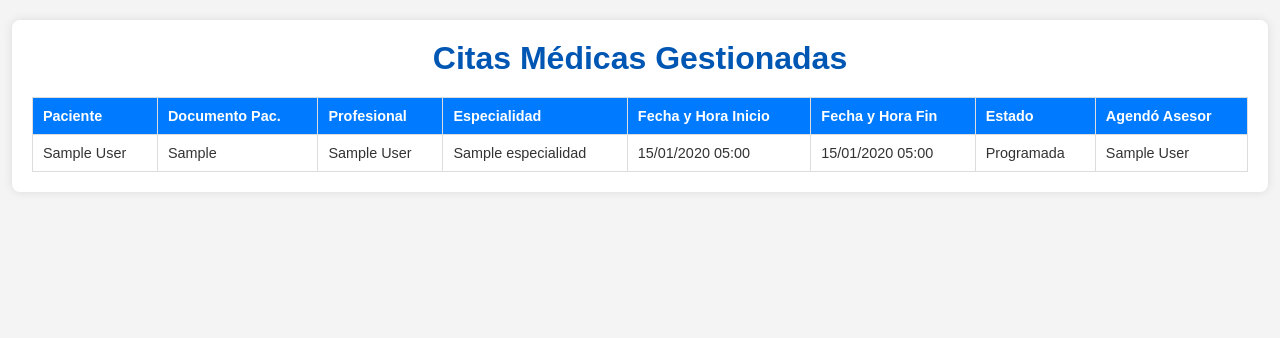
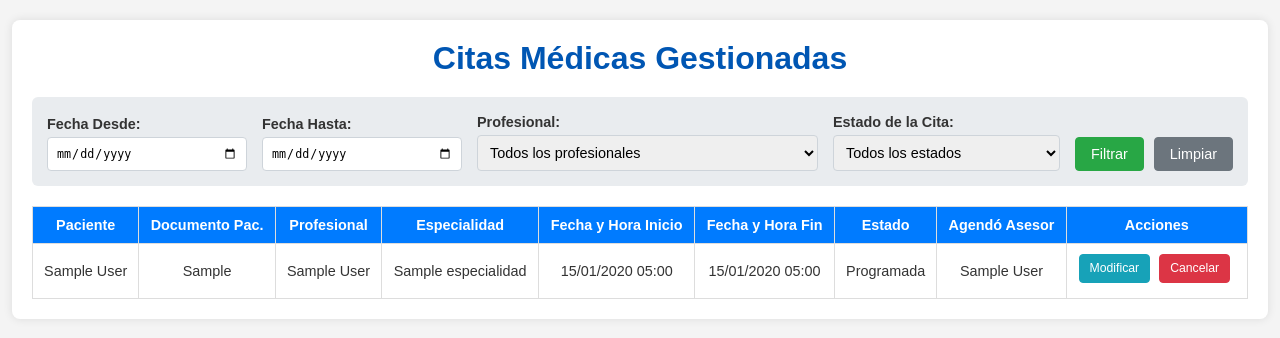
Before and after one commit to kevinagredojara/Sistema-Agendamiento-Citas, a Django app: page /agendamiento/citas-gestionadas/ in a window 1280 px wide. Shown: the part 46-384 px from the top of the page. Run offline with Django 5.2, Linux system fonts and the light colour scheme; a user stored in the database is signed in; tables that the repository leaves empty hold one stand-in row (values such as "Sample post").

Commit message:
HU-ASE-009: Implementa listado y filtrado básico de citas gestionadas por asesor

```diff
--- a/agendamiento/forms.py
+++ b/agendamiento/forms.py
@@ -1,7 +1,8 @@
 # agendamiento/forms.py
 from django import forms
 from django.contrib.auth.models import User
-from .models import Paciente, ProfesionalSalud, Especialidad
+# Asegúrate de que ProfesionalSalud y Cita estén importados si no lo están ya
+from .models import Paciente, ProfesionalSalud, Especialidad, Cita
 from datetime import date
 from django.utils import timezone
 
@@ -71,16 +72,18 @@ class ConsultaDisponibilidadForm(forms.Form):
         queryset=ProfesionalSalud.objects.filter(user_account__is_active=True).order_by('user_account__last_name', 'user_account__first_name'),
         label="Profesional de la Salud",
         empty_label="Seleccione un profesional...",
-        widget=forms.Select(attrs={'class': 'form-control'})
+        widget=forms.Select(attrs={'class': 'form-control'}),
+        required=True # Lo mantenemos requerido para la consulta de disponibilidad
     )
     fecha = forms.DateField(
         widget=forms.DateInput(attrs={'type': 'date', 'class': 'form-control'}),
-        label="Fecha para la Consulta"
+        label="Fecha para la Consulta",
+        required=True # Lo mantenemos requerido para la consulta de disponibilidad
     )
 
     def __init__(self, *args, **kwargs):
         super(ConsultaDisponibilidadForm, self).__init__(*args, **kwargs)
-        self.fields['profesional'].label_from_instance = lambda obj: f"{obj.user_account.last_name}, {obj.user_account.first_name} ({obj.especialidad.nombre_especialidad})"
+        self.fields['profesional'].label_from_instance = lambda obj: f"{obj.user_account.get_full_name()} ({obj.especialidad.nombre_especialidad})"
 
     def clean_fecha(self):
         fecha_seleccionada = self.cleaned_data.get('fecha')
@@ -89,24 +92,54 @@ class ConsultaDisponibilidadForm(forms.Form):
             raise forms.ValidationError("No se puede seleccionar una fecha pasada. Por favor, elija una fecha actual o futura.")
         return fecha_seleccionada
 
-# FORMULARIO PARA BUSCAR PACIENTE POR DOCUMENTO
 class BuscarPacientePorDocumentoForm(forms.Form):
     numero_documento = forms.CharField(
         label="Número de Documento del Paciente",
-        max_length=20, # Debe coincidir con el max_length del modelo Paciente
-        required=True, # Hacemos que sea requerido para la búsqueda
+        max_length=20,
+        required=True,
         widget=forms.TextInput(attrs={'class': 'form-control', 'placeholder': 'Ingrese el documento a buscar'})
     )
 
-# ELIMINAMOS O COMENTAMOS SelectPacienteForm ya que no lo usaremos en este flujo por ahora
-# class SelectPacienteForm(forms.Form):
-#     paciente = forms.ModelChoiceField(
-#         queryset=Paciente.objects.filter(user_account__is_active=True).order_by('user_account__last_name', 'user_account__first_name'),
-#         label="Seleccionar Paciente",
-#         empty_label="Seleccione un paciente...",
-#         widget=forms.Select(attrs={'class': 'form-control'})
-#     )
-#
-#     def __init__(self, *args, **kwargs):
-#         super(SelectPacienteForm, self).__init__(*args, **kwargs)
-#         self.fields['paciente'].label_from_instance = lambda obj: f"{obj.user_account.last_name}, {obj.user_account.first_name} (Doc: {obj.numero_documento})"
+# NUEVO FORMULARIO PARA FILTROS DE CITAS 👇
+class CitaFilterForm(forms.Form):
+    fecha_desde = forms.DateField(
+        label='Fecha Desde',
+        required=False,
+        widget=forms.DateInput(attrs={'type': 'date', 'class': 'form-control'})
+    )
+    fecha_hasta = forms.DateField(
+        label='Fecha Hasta',
+        required=False,
+        widget=forms.DateInput(attrs={'type': 'date', 'class': 'form-control'})
+    )
+    profesional = forms.ModelChoiceField(
+        queryset=ProfesionalSalud.objects.filter(user_account__is_active=True).order_by('user_account__last_name', 'user_account__first_name'),
+        required=False,
+        label='Profesional',
+        empty_label="Todos los profesionales", # Para permitir no filtrar por profesional
+        widget=forms.Select(attrs={'class': 'form-control'})
+    )
+    # Construimos las opciones para el estado, añadiendo una opción para "Todos"
+    ESTADOS_FILTRO_CHOICES = [('', 'Todos los estados')] + Cita.ESTADOS_CITA
+    estado_cita = forms.ChoiceField(
+        choices=ESTADOS_FILTRO_CHOICES,
+        required=False,
+        label='Estado de la Cita',
+        widget=forms.Select(attrs={'class': 'form-control'})
+    )
+
+    def __init__(self, *args, **kwargs):
+        super(CitaFilterForm, self).__init__(*args, **kwargs)
+        # Personalizar la etiqueta del profesional si es necesario, similar a ConsultaDisponibilidadForm
+        self.fields['profesional'].label_from_instance = lambda obj: f"{obj.user_account.get_full_name()} ({obj.especialidad.nombre_especialidad})"
+        # Podríamos añadir más personalizaciones o validaciones clean_() aquí si fueran necesarias,
+        # por ejemplo, para asegurar que fecha_hasta no sea anterior a fecha_desde.
+
+    def clean(self):
+        cleaned_data = super().clean()
+        fecha_desde = cleaned_data.get("fecha_desde")
+        fecha_hasta = cleaned_data.get("fecha_hasta")
+
+        if fecha_desde and fecha_hasta and fecha_hasta < fecha_desde:
+            self.add_error('fecha_hasta', "La fecha 'hasta' no puede ser anterior a la fecha 'desde'.")
+        return cleaned_data
--- a/agendamiento/templates/agendamiento/visualizar_citas_gestionadas.html
+++ b/agendamiento/templates/agendamiento/visualizar_citas_gestionadas.html
@@ -8,8 +8,12 @@
         body { font-family: sans-serif; margin: 0; padding: 0; background-color: #f4f4f4; color: #333; }
         header { background-color: #0056b3; color: white; padding: 10px 20px; display: flex; justify-content: space-between; align-items: center; }
         header .header-title { font-size: 1.2em; font-weight: bold; }
-        header a, header button { color: white; text-decoration: none; background-color: #007bff; padding: 5px 10px; border-radius: 4px; font-size: 0.9em; margin-left: 10px; border: none; cursor: pointer;}
-        header a:hover, header button:hover { background-color: #0056b3; }
+        header a, header button.header-btn {
+            color: white; text-decoration: none; background-color: #007bff;
+            padding: 5px 10px; border-radius: 4px; font-size: 0.9em;
+            margin-left: 10px; border: none; cursor: pointer;
+        }
+        header a:hover, header button.header-btn:hover { background-color: #0056b3; }
         .container { background-color: #fff; padding: 20px; border-radius: 8px; box-shadow: 0 0 10px rgba(0,0,0,0.1); max-width: 95%; margin: 20px auto; }
         h1 { color: #0056b3; text-align: center; margin-top: 0; margin-bottom: 20px;}
         .messages { list-style-type: none; padding: 0; margin: 0 0 20px 0; text-align: center; }
@@ -18,17 +22,89 @@
         .messages li.error { background-color: #f8d7da; color: #721c24; border-color: #f5c6cb; }
         .messages li.info { background-color: #d1ecf1; color: #0c5460; border-color: #bee5eb; }
         .messages li.warning { background-color: #fff3cd; color: #856404; border-color: #ffeeba; }
+
+        /* Estilos para el formulario de filtros */
+        .filter-form {
+            background-color: #e9ecef;
+            padding: 15px;
+            border-radius: 6px;
+            margin-bottom: 20px;
+            display: flex; /* Para alinear campos horizontalmente */
+            flex-wrap: wrap; /* Permitir que los campos pasen a la siguiente línea si no caben */
+            gap: 15px; /* Espacio entre campos del filtro */
+            align-items: flex-end; /* Alinear elementos al final para que el botón quede bien */
+        }
+        .filter-form p { /* Django forms .as_p genera párrafos */
+            margin: 0; /* Quitar margen por defecto de los párrafos del form */
+            flex-grow: 1; /* Permitir que los campos crezcan */
+            min-width: 200px; /* Ancho mínimo para cada campo de filtro */
+        }
+        .filter-form label {
+            display: block;
+            margin-bottom: 5px;
+            font-weight: bold;
+            font-size: 0.9em;
+        }
+        .filter-form input[type="date"],
+        .filter-form select {
+            width: 100%; /* Hacer que los campos usen el ancho disponible en su 'p' */
+            padding: 8px;
+            border: 1px solid #ced4da;
+            border-radius: 4px;
+            box-sizing: border-box; /* Importante para que padding no aumente el width total */
+            font-size: 0.9em;
+        }
+        .filter-form .form-buttons { /* Contenedor para los botones del filtro */
+            display: flex;
+            gap: 10px;
+            align-items: center; /* Alinear con la base de los campos */
+             margin-top: 25px; /* Espacio si los labels están arriba */
+        }
+        .filter-form button, .filter-form a.button-link {
+            padding: 8px 15px;
+            font-size: 0.9em;
+            border-radius: 4px;
+            text-decoration: none;
+            cursor: pointer;
+            border: none;
+        }
+        .filter-form button[type="submit"] {
+            background-color: #28a745; /* Verde */
+            color: white;
+            border: 1px solid #28a745;
+        }
+        .filter-form button[type="submit"]:hover {
+            background-color: #218838;
+        }
+        .filter-form a.button-link { /* Para el botón de limpiar */
+            background-color: #6c757d; /* Gris */
+            color: white;
+            border: 1px solid #6c757d;
+        }
+        .filter-form a.button-link:hover {
+            background-color: #5a6268;
+        }
+
         table { width: 100%; border-collapse: collapse; margin-top: 20px; }
-        th, td { border: 1px solid #ddd; padding: 10px; text-align: left; font-size: 0.9em; vertical-align: top;}
+        th, td {
+            border: 1px solid #ddd;
+            padding: 10px;
+            text-align: center;
+            font-size: 0.9em;
+            vertical-align: middle;
+        }
         th { background-color: #007bff; color: white; }
         tr:nth-child(even) { background-color: #f2f2f2; }
         .no-citas { text-align: center; color: #777; margin-top: 30px; font-size: 1.1em; }
-        .button-link {
+
+        .action-button {
             display: inline-block;
-            padding: 6px 12px;
-            font-size: 14px;
+            padding: 5px 10px;
+            margin-right: 5px;
+            margin-bottom: 5px;
+            font-size: 0.85em;
             font-weight: 400;
-            line-height: 1.42857143;
+            line-height: 1.4;
             text-align: center;
             white-space: nowrap;
             vertical-align: middle;
@@ -37,14 +113,20 @@
             border-radius: 4px;
             text-decoration: none;
         }
+        .button-modify { color: #fff; background-color: #17a2b8; border-color: #17a2b8; }
+        .button-modify:hover { background-color: #138496; border-color: #117a8b; }
+        .button-cancel { color: #fff; background-color: #dc3545; border-color: #dc3545; }
+        .button-cancel:hover { background-color: #c82333; border-color: #bd2130; }
+
         .button-primary { color: #fff; background-color: #007bff; border-color: #007bff; }
         .button-primary:hover { background-color: #0056b3; border-color: #0056b3;}
+
         .header-user-info { display: flex; align-items: center; }
         .header-user-info strong { margin-right: 15px; }
         .header-user-info .button-change-password { background-color: #ffc107; color: #212529; }
         .header-user-info .button-change-password:hover { background-color: #e0a800; }
-        .header-user-info .button-logout { background-color: #dc3545; }
-        .header-user-info .button-logout:hover { background-color: #c82333; }
+        .header-user-info form button.header-btn { background-color: #dc3545; }
+        .header-user-info form button.header-btn:hover { background-color: #c82333; }
     </style>
 </head>
 <body>
@@ -53,10 +135,10 @@
         <div class="header-user-info">
             {% if user.is_authenticated %}
                 <strong>Usuario: {{ user.username }}</strong>
-                <a href="{% url 'agendamiento:password_change' %}" class="button-change-password">Cambiar Contraseña</a>
+                <a href="{% url 'agendamiento:password_change' %}" class="button-change-password header-btn">Cambiar Contraseña</a>
                 <form method="post" action="{% url 'agendamiento:logout' %}" style="display: inline; margin-left: 10px;">
                     {% csrf_token %}
-                    <button type="submit" class="button-logout">Cerrar Sesión</button>
+                    <button type="submit" class="header-btn">Cerrar Sesión</button>
                 </form>
             {% endif %}
         </div>
@@ -73,7 +155,15 @@
 
         <h1>{{ titulo_pagina|default:"Citas Médicas Gestionadas" }}</h1>
 
-        {# Aquí irán los filtros en el futuro #}
+        {# FORMULARIO DE FILTROS AÑADIDO AQUÍ 👇 #}
+        <form method="get" action="" class="filter-form">
+            {# No es necesario {% csrf_token %} para formularios GET #}
+            {{ filter_form.as_p }}
+            <div class="form-buttons">
+                <button type="submit">Filtrar</button>
+                <a href="{% url 'agendamiento:visualizar_citas_gestionadas' %}" class="button-link">Limpiar</a>
+            </div>
+        </form>
 
         {% if citas %}
             <table>
@@ -87,6 +177,7 @@
                         <th>Fecha y Hora Fin</th>
                         <th>Estado</th>
                         <th>Agendó Asesor</th>
+                        <th>Acciones</th>
                     </tr>
                 </thead>
                 <tbody>
@@ -99,14 +190,17 @@
                         <td>{{ cita.fecha_hora_inicio_cita|date:"d/m/Y H:i" }}</td>
                         <td>{{ cita.fecha_hora_fin_cita|date:"d/m/Y H:i" }}</td>
                         <td>{{ cita.get_estado_cita_display }}</td>
-                        {# CAMBIO PARA MOSTRAR NOMBRE COMPLETO DEL ASESOR 👇 #}
                         <td>{{ cita.asesor_que_agenda.user_account.get_full_name|default:cita.asesor_que_agenda.user_account.username|default:"N/A" }}</td>
+                        <td>
+                            <a href="#" class="action-button button-modify">Modificar</a>
+                            <a href="#" class="action-button button-cancel">Cancelar</a>
+                        </td>
                     </tr>
                     {% endfor %}
                 </tbody>
             </table>
         {% else %}
-            <p class="no-citas">No hay citas para mostrar.</p>
+            <p class="no-citas">No hay citas para mostrar{% if request.GET %} con los filtros aplicados{% endif %}.</p>
         {% endif %}
     </div>
 </body>
--- a/agendamiento/views.py
+++ b/agendamiento/views.py
@@ -4,17 +4,18 @@ from django.contrib.auth.decorators import login_required
 from django.contrib.auth.models import User
 from django.contrib import messages
 from .decorators import asesor_required, profesional_required, paciente_required
-# LÍNEA DE IMPORTACIÓN DE FORMULARIOS ACTUALIZADA (si la tienes así):
+# ASEGÚRATE DE IMPORTAR CitaFilterForm 👇
 from .forms import (
     UserForm, PacienteForm, UserUpdateForm,
-    ConsultaDisponibilidadForm, BuscarPacientePorDocumentoForm
+    ConsultaDisponibilidadForm, BuscarPacientePorDocumentoForm, CitaFilterForm # Añadido CitaFilterForm
 )
-# ASEGÚRATE DE QUE 'Cita' ESTÉ IMPORTADO. SI NO, AÑÁDELO:
+# Asegúrate de que Cita esté importado
 from .models import Paciente, ProfesionalSalud, PlantillaHorarioMedico, Cita
 from datetime import datetime, time, timedelta
 from django.core.mail import send_mail
 from django.conf import settings
 from django.utils import timezone
+from django.db.models import Q # Para filtros OR si fueran necesarios en el futuro
 
 @login_required
 def pagina_inicio(request):
@@ -115,18 +116,20 @@ def consultar_disponibilidad(request):
     slots_disponibles = []
     profesional_seleccionado = None
     fecha_seleccionada = None
-    if request.GET and 'profesional' in request.GET and 'fecha' in request.GET:
+    if request.GET and 'profesional' in request.GET and 'fecha' in request.GET: # Aseguramos que los campos esperados estén
         form = ConsultaDisponibilidadForm(request.GET)
         if form.is_valid():
             profesional_seleccionado = form.cleaned_data['profesional']
             fecha_seleccionada = form.cleaned_data['fecha']
+            # El resto de la lógica de disponibilidad permanece igual
+            # ... (código de disponibilidad existente) ...
             if profesional_seleccionado and fecha_seleccionada:
                 dia_semana_seleccionado = fecha_seleccionada.weekday()
                 plantillas = PlantillaHorarioMedico.objects.filter(
                     profesional=profesional_seleccionado,
                     dia_semana=dia_semana_seleccionado
                 ).order_by('hora_inicio_bloque')
-                current_tz = timezone.get_current_timezone() # America/Bogota
+                current_tz = timezone.get_current_timezone()
 
                 inicio_del_dia_seleccionado = timezone.make_aware(datetime.combine(fecha_seleccionada, time.min), current_tz)
                 fin_del_dia_seleccionado = timezone.make_aware(datetime.combine(fecha_seleccionada, time.max), current_tz)
@@ -231,7 +234,7 @@ def seleccionar_paciente_para_cita(request, profesional_id, fecha_seleccionada_s
                     Cita.objects.create(
                         paciente=paciente_seleccionado,
                         profesional=profesional,
-                        asesor_que_agenda=request.user.asesor_perfil, # ASUMIENDO QUE EL ASESOR TIENE 'asesor_perfil'
+                        asesor_que_agenda=request.user.asesor_perfil,
                         fecha_hora_inicio_cita=fecha_hora_inicio_cita_aware,
                         fecha_hora_fin_cita=fecha_hora_fin_cita_aware,
                         estado_cita='Programada'
@@ -274,21 +277,51 @@ def seleccionar_paciente_para_cita(request, profesional_id, fecha_seleccionada_s
     }
     return render(request, 'agendamiento/seleccionar_paciente_para_cita.html', context)
 
-# NUEVA VISTA PARA HU-ASE-009 👇
+# VISTA MODIFICADA PARA HU-ASE-009 CON FILTROS 👇
 @login_required
 @asesor_required
 def visualizar_citas_gestionadas(request):
-    # Por ahora, listamos todas las citas. Más adelante podríamos filtrar por las que el asesor gestiona.
-    # O considerar si un asesor siempre puede ver todas.
-    # Para este MVP inicial, mostrar todas las citas 'Programada' o 'Realizada' podría ser un buen comienzo.
-    # O simplemente todas para que pueda ver el historial completo y luego filtrar.
+    lista_citas = Cita.objects.select_related( # Optimizacion para reducir queries
+        'paciente__user_account',
+        'profesional__user_account',
+        'profesional__especialidad',
+        'asesor_que_agenda__user_account'
+    ).all() # Por defecto, obtenemos todas las citas
 
-    # Ordenamos por fecha de inicio descendente (más recientes primero)
-    lista_citas = Cita.objects.all().order_by('-fecha_hora_inicio_cita')
+    # Instanciamos el formulario de filtros. Si hay datos GET, se rellenará con ellos.
+    filter_form = CitaFilterForm(request.GET or None)
+
+    if filter_form.is_valid():
+        fecha_desde = filter_form.cleaned_data.get('fecha_desde')
+        fecha_hasta = filter_form.cleaned_data.get('fecha_hasta')
+        profesional_filtrado = filter_form.cleaned_data.get('profesional')
+        estado_filtrado = filter_form.cleaned_data.get('estado_cita')
+
+        if fecha_desde:
+            # Para DateTimeField, necesitamos comparar con un datetime.
+            # Creamos un datetime para el inicio del día.
+            fecha_desde_dt = timezone.make_aware(datetime.combine(fecha_desde, time.min), timezone.get_current_timezone())
+            lista_citas = lista_citas.filter(fecha_hora_inicio_cita__gte=fecha_desde_dt)
+
+        if fecha_hasta:
+            # Creamos un datetime para el final del día.
+            fecha_hasta_dt = timezone.make_aware(datetime.combine(fecha_hasta, time.max), timezone.get_current_timezone())
+            lista_citas = lista_citas.filter(fecha_hora_inicio_cita__lte=fecha_hasta_dt)
+            # Alternativamente, si quieres incluir citas que *terminan* antes de fin de fecha_hasta:
+            # lista_citas = lista_citas.filter(fecha_hora_fin_cita__lte=fecha_hasta_dt)
+
+        if profesional_filtrado:
+            lista_citas = lista_citas.filter(profesional=profesional_filtrado)
+
+        if estado_filtrado: # El valor '' (Todos los estados) no aplicará este filtro
+            lista_citas = lista_citas.filter(estado_cita=estado_filtrado)
+
+    # Aplicamos el ordenamiento después de los filtros
+    lista_citas = lista_citas.order_by('-fecha_hora_inicio_cita')
 
     context = {
         'citas': lista_citas,
-        'titulo_pagina': 'Citas Médicas Gestionadas'
+        'titulo_pagina': 'Citas Médicas Gestionadas',
+        'filter_form': filter_form # Pasamos el formulario al contexto
     }
-    # Nombre de la plantilla que crearemos en el siguiente paso:
     return render(request, 'agendamiento/visualizar_citas_gestionadas.html', context)
```
